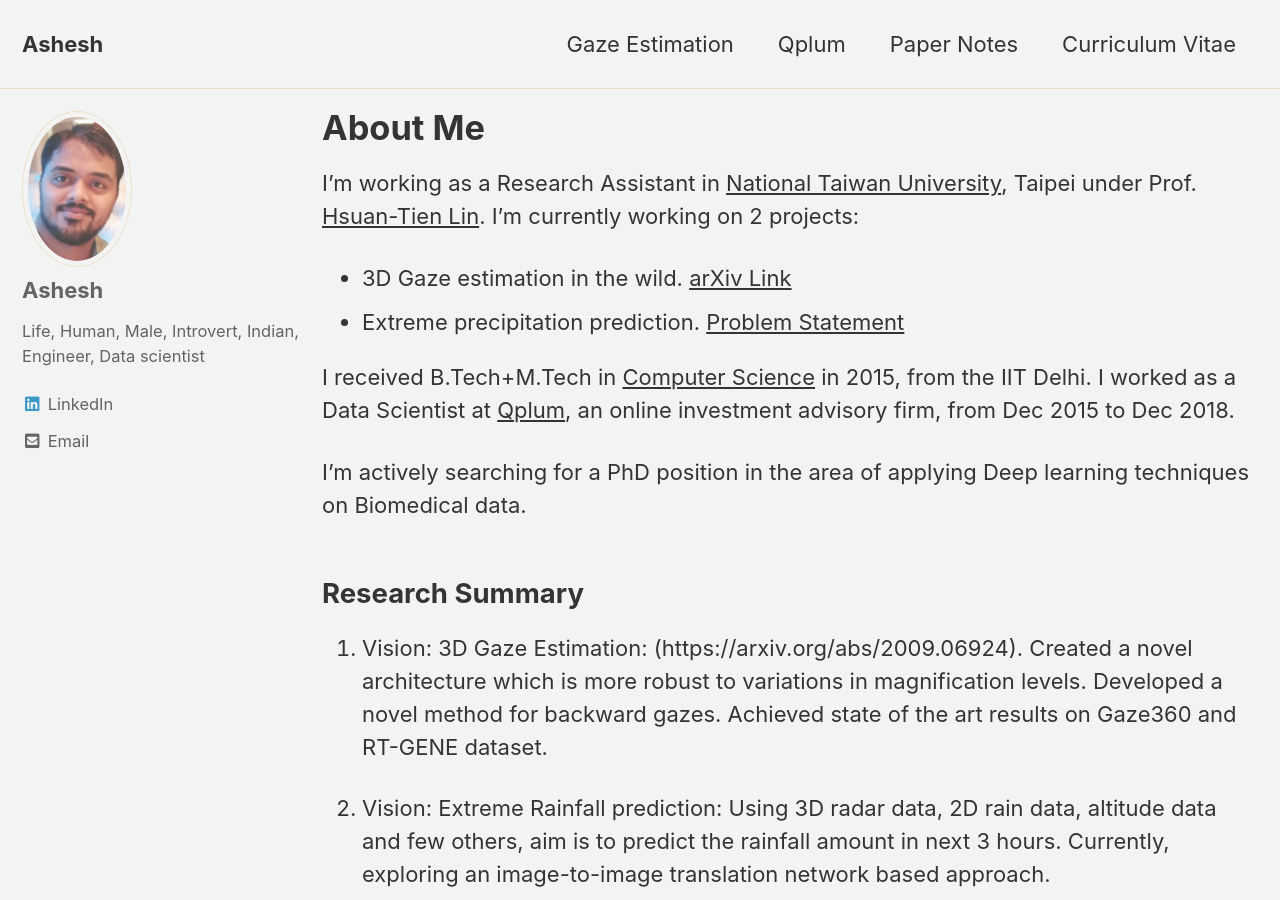
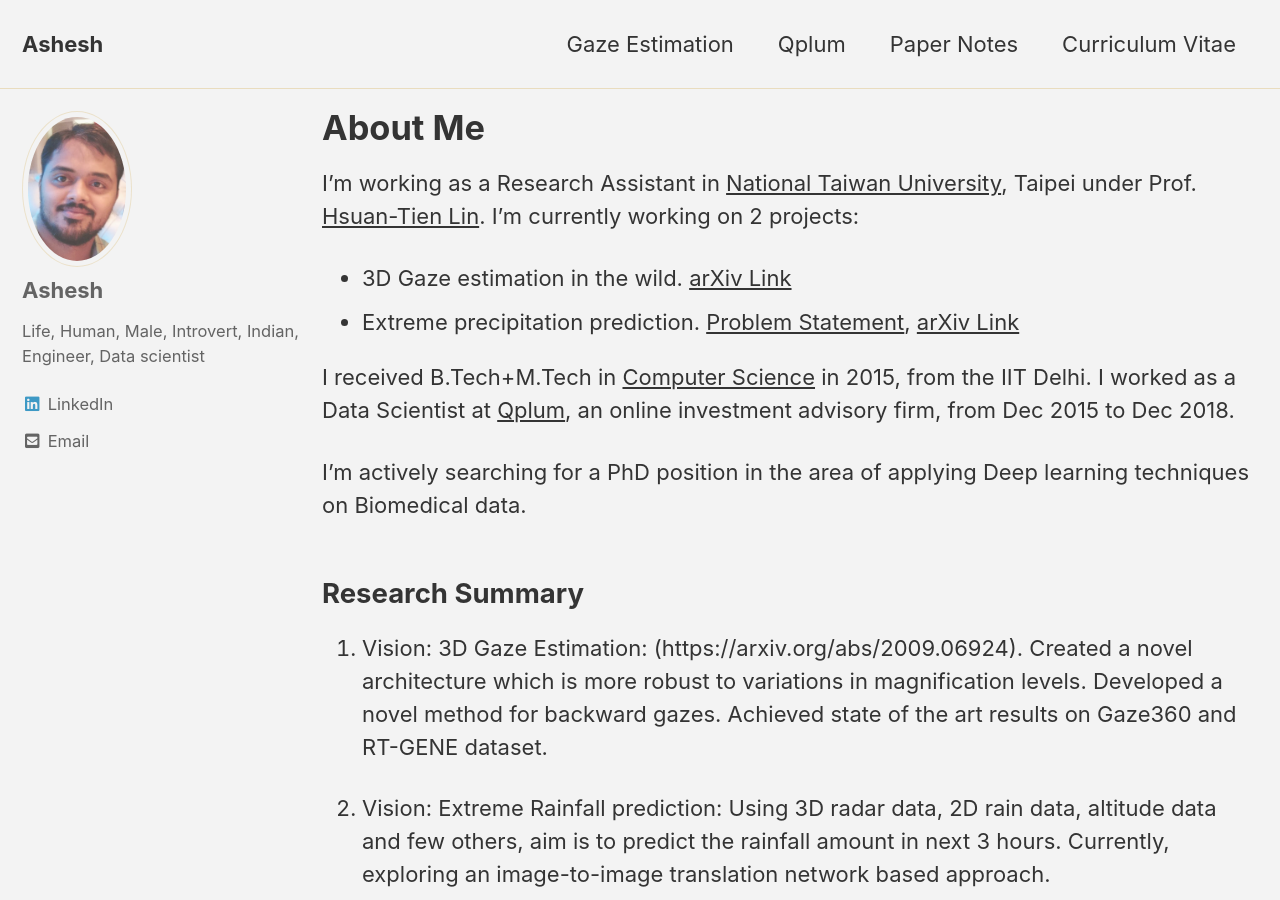
Before and after one commit to ashesh-0/ashesh.github.io, a Jekyll site: the page built from index.md, in a window 1280 px wide and 900 px high. Built offline with Jekyll 4.4.1, drawn with Linux system fonts in a browser that asks for light colours; cached includes are drawn as plain includes.

Commit message:
updated resume

```diff
--- a/index.md
+++ b/index.md
@@ -7,7 +7,7 @@ classes: wide
 ---
 I'm working as a Research Assistant in [National Taiwan University](https://www.ntu.edu.tw/english/), Taipei under Prof. [Hsuan-Tien Lin](https://www.csie.ntu.edu.tw/~htlin/). I'm currently working on 2 projects:
 * 3D Gaze estimation in the wild. [arXiv Link](https://arxiv.org/abs/2009.06924)
-* Extreme precipitation prediction. [Problem Statement](/extreme_rainfall/)
+* Extreme precipitation prediction. [Problem Statement](/extreme_rainfall/), [arXiv Link](https://arxiv.org/abs/2102.08175)
 
 I received B.Tech+M.Tech in [Computer Science](https://www.cse.iitd.ernet.in/) in 2015, from the IIT Delhi. I worked as a Data Scientist at [Qplum](/qplum/),  an online investment advisory firm, from Dec 2015 to Dec 2018.
 
```
Also changed, not shown: 1 other file.
